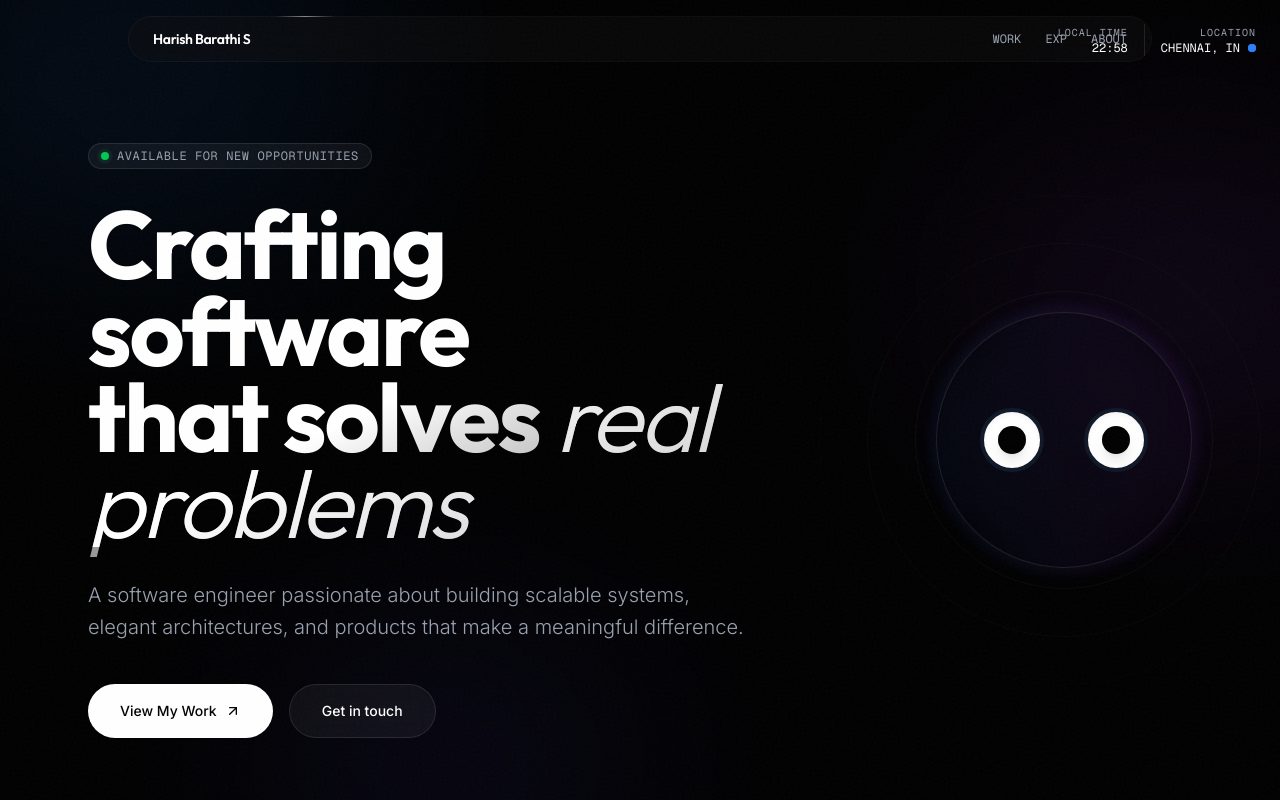
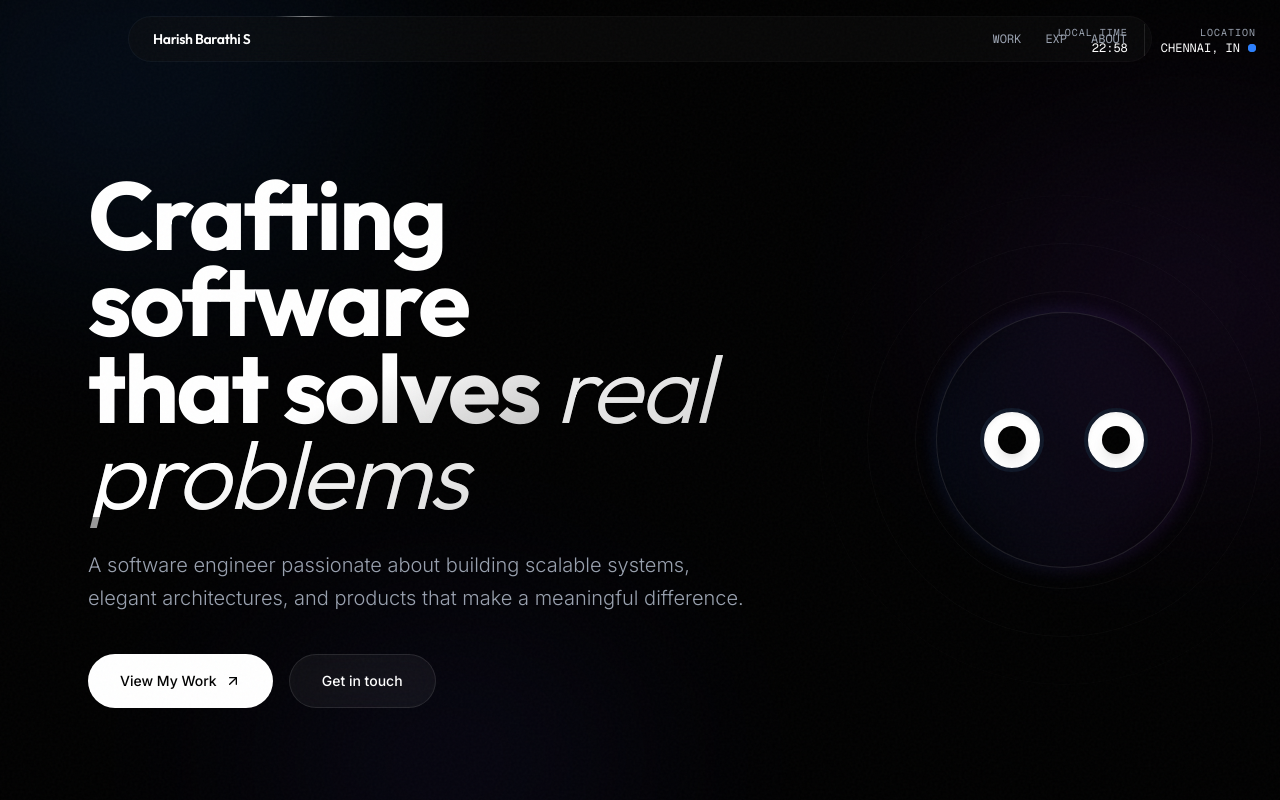
Before and after one commit to HarishbarathiS/TakeYouOnline, a Next.js app: page / in a window 1280 px wide. Shown: the top 800 px of the page. Built offline with nearby package versions, Linux system fonts and the light colour scheme.

Commit message:
feat: implement portfolio page featuring projects, experience, and contact sections.

```diff
--- a/app/page.tsx
+++ b/app/page.tsx
@@ -271,7 +271,7 @@ export default function Portfolio() {
           <section className="min-h-[90vh] flex flex-col justify-center relative z-10">
             <div className="grid grid-cols-1 lg:grid-cols-12 gap-12 items-center">
               <div className="lg:col-span-12 xl:col-span-8">
-                <div className="inline-flex items-center gap-2 px-3 py-1 rounded-full bg-white/5 border border-white/10 mb-8 animate-fade-in">
+                {/* <div className="inline-flex items-center gap-2 px-3 py-1 rounded-full bg-white/5 border border-white/10 mb-8 animate-fade-in">
                   <span className="relative flex h-2 w-2">
                     <span className="animate-ping absolute inline-flex h-full w-full rounded-full bg-green-400 opacity-75"></span>
                     <span className="relative inline-flex rounded-full h-2 w-2 bg-green-500"></span>
@@ -279,7 +279,7 @@ export default function Portfolio() {
                   <span className="text-[10px] md:text-xs font-mono text-gray-400 uppercase tracking-wider">
                     Available for new opportunities
                   </span>
-                </div>
+                </div> */}
                 <h1 className="text-5xl md:text-7xl lg:text-8xl font-heading font-bold leading-[0.9] mb-8 text-gradient">
                   Crafting software
                   <br />
```
